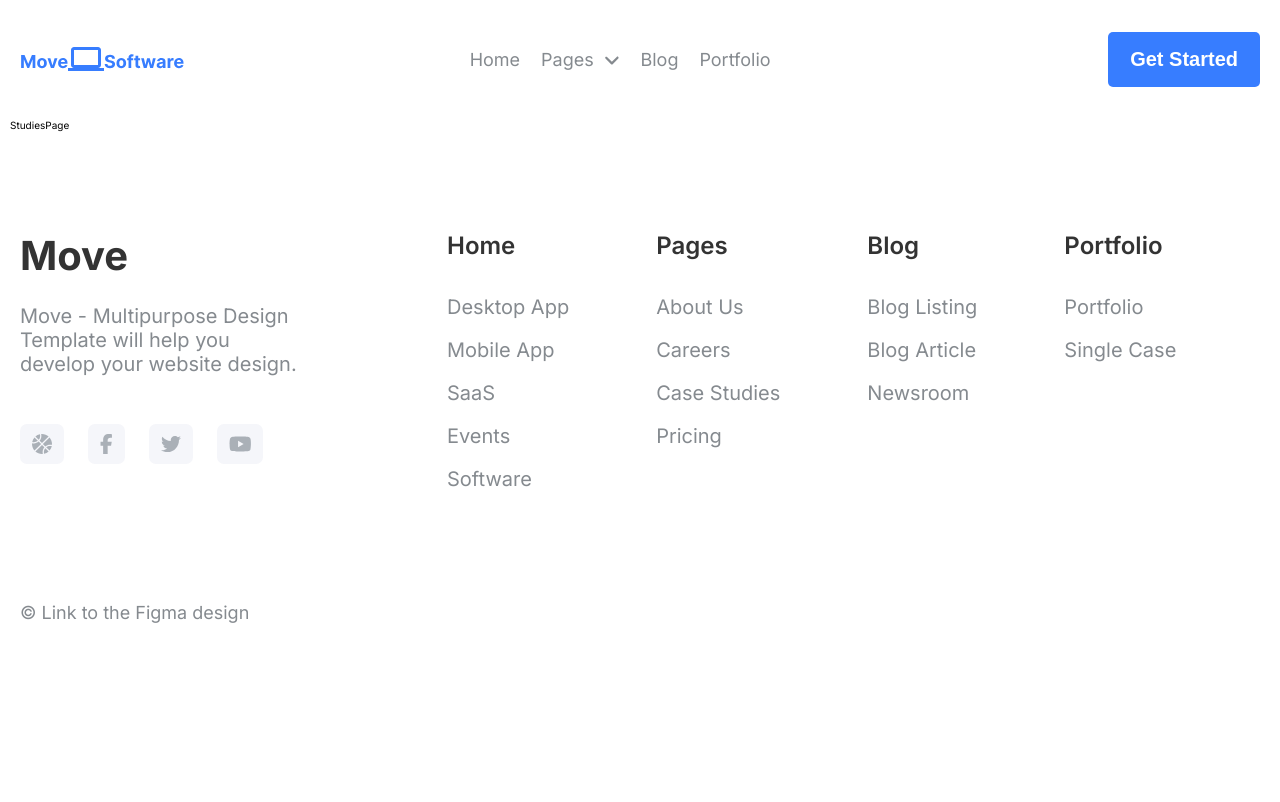
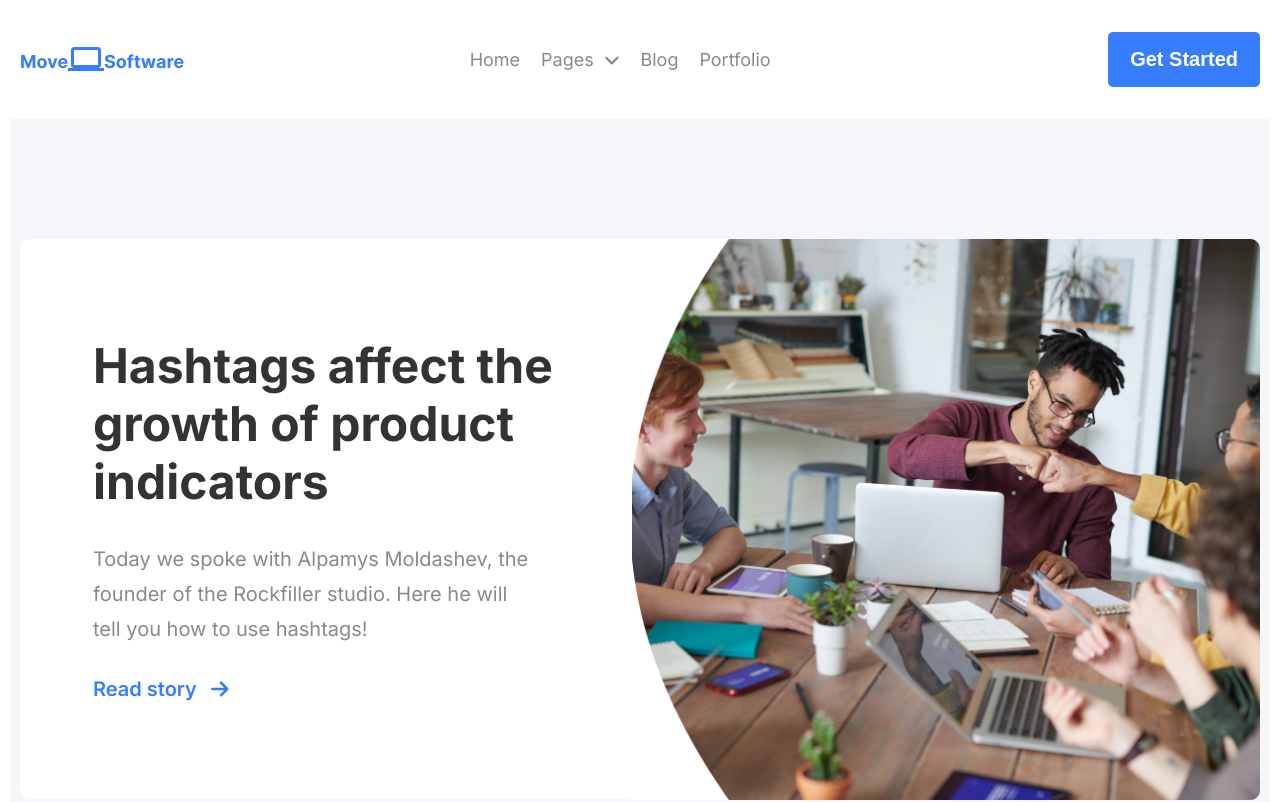
Before and after one commit to junkRatte/movesoftware-react, a React (Vite) app: page /studies in a window 1280 px wide. Shown: the top 802 px of the page. Built offline with nearby package versions, Linux system fonts and the light colour scheme; no server answers.

Commit message:
Added the landing section on the studies page

```diff
--- a/src/App.scss
+++ b/src/App.scss
@@ -27,6 +27,8 @@
 @import "./scss/pages/Careers/careersDream";
 @import "./scss/pages/Careers/careersVacancy";
 @import "./scss/pages/Careers/careersPost";
+
+@import "./scss/pages/Studies/_studiesLandingSection";
 
 @import "./scss/pages/Admin/adminLogin";
 @import "./scss/pages/Admin/adminDashboard";
--- /dev/null
+++ b/src/js/pages/Studies/StudiesLandingSection.jsx
@@ -0,0 +1,28 @@
+import { Link } from "react-router-dom";
+import { faArrowRight } from "@fortawesome/free-solid-svg-icons";
+import { FontAwesomeIcon } from "@fortawesome/react-fontawesome";
+import studiesLandingImg from "../../../assets/studies-landing.png";
+
+function StudiesLandingSection() {
+  return (
+    <section className="studiespage__landing">
+      <div className="content-container">
+        <div className="studiespage__landing--wrapper">
+          <div>
+            <h1>Hashtags affect the growth of product indicators</h1>
+            <p>
+              Today we spoke with Alpamys Moldashev, the founder of the
+              Rockfiller studio. Here he will tell you how to use hashtags!
+            </p>
+            <Link>
+              Read story <FontAwesomeIcon icon={faArrowRight} />
+            </Link>
+          </div>
+          <img src={studiesLandingImg} />
+        </div>
+      </div>
+    </section>
+  );
+}
+
+export default StudiesLandingSection;
--- a/src/js/pages/Studies/StudiesPage.jsx
+++ b/src/js/pages/Studies/StudiesPage.jsx
@@ -1,5 +1,11 @@
+import StudiesLandingSection from "./StudiesLandingSection";
+
 function StudiesPage() {
-  return <div>StudiesPage</div>;
+  return (
+    <>
+      <StudiesLandingSection />
+    </>
+  );
 }
 
 export default StudiesPage;
--- a/src/scss/_variables.scss
+++ b/src/scss/_variables.scss
@@ -33,4 +33,4 @@ $media-query-tablet: 786px;
 $media-query-laptop: 1024px;
 $media-query-desktop: 1440px;
 
-$hover-transition: all 0.2s;
+$hover-transition: transform 0.2s;
--- /dev/null
+++ b/src/scss/pages/Studies/__studiesLandingSection.scss
@@ -0,0 +1,77 @@
+.studiespage__landing {
+    background-color: $color-bg-light;
+    padding: 6rem 0;
+
+    @media only screen and (min-width: $media-query-laptop) {
+        padding: 12rem 0;
+    }
+
+    &--wrapper {
+        background-color: $color-bg-white;
+        height: 100%;
+        max-height: 56rem;
+        border-radius: 1rem;
+        padding: 2rem 0 2rem 1rem;
+        display: flex;
+        justify-content: center;
+
+        @media only screen and (min-width: $media-query-laptop) {
+            justify-content: space-between;
+            padding: 0;
+        }
+
+        &>div {
+            display: flex;
+            flex-direction: column;
+            justify-content: center;
+
+            @media only screen and (min-width: $media-query-laptop) {
+                padding: 0 0 0 7.3rem;
+            }
+
+            h1 {
+                @include display-three;
+                color: $color-text-black;
+                margin-bottom: 3.1rem;
+                line-height: 5.8rem;
+                max-width: 46rem;
+            }
+
+            p {
+                @include body-text;
+                color: $color-dark-grey;
+                line-height: 3.5rem;
+                margin-bottom: 3rem;
+                max-width: 44rem;
+            }
+
+            a {
+                font-size: $font-body;
+                font-weight: $font-weight-semibold;
+                color: $color-primary-blue;
+                display: flex;
+                align-items: center;
+                transition: $hover-transition;
+
+                &:hover {
+                    color: $color-primary-green;
+                }
+
+                svg {
+                    margin-left: 1.4rem;
+                }
+            }
+        }
+
+        img {
+            display: none;
+
+            @media only screen and (min-width: $media-query-laptop) {
+                display: block;
+                width: 100%;
+                max-width: 63rem;
+                height: 100%;
+            }
+        }
+    }
+}
```
Also changed, not shown: src/assets/studies-landing.png (added).
